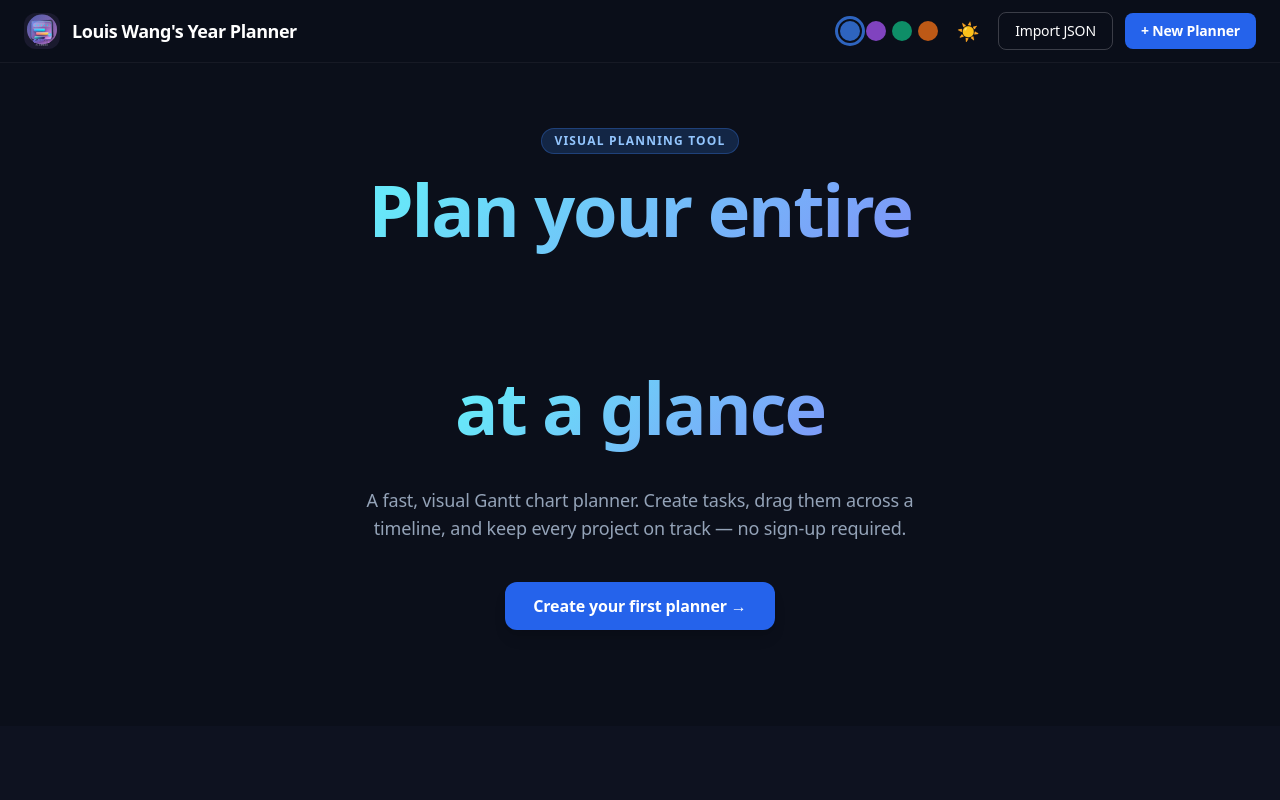
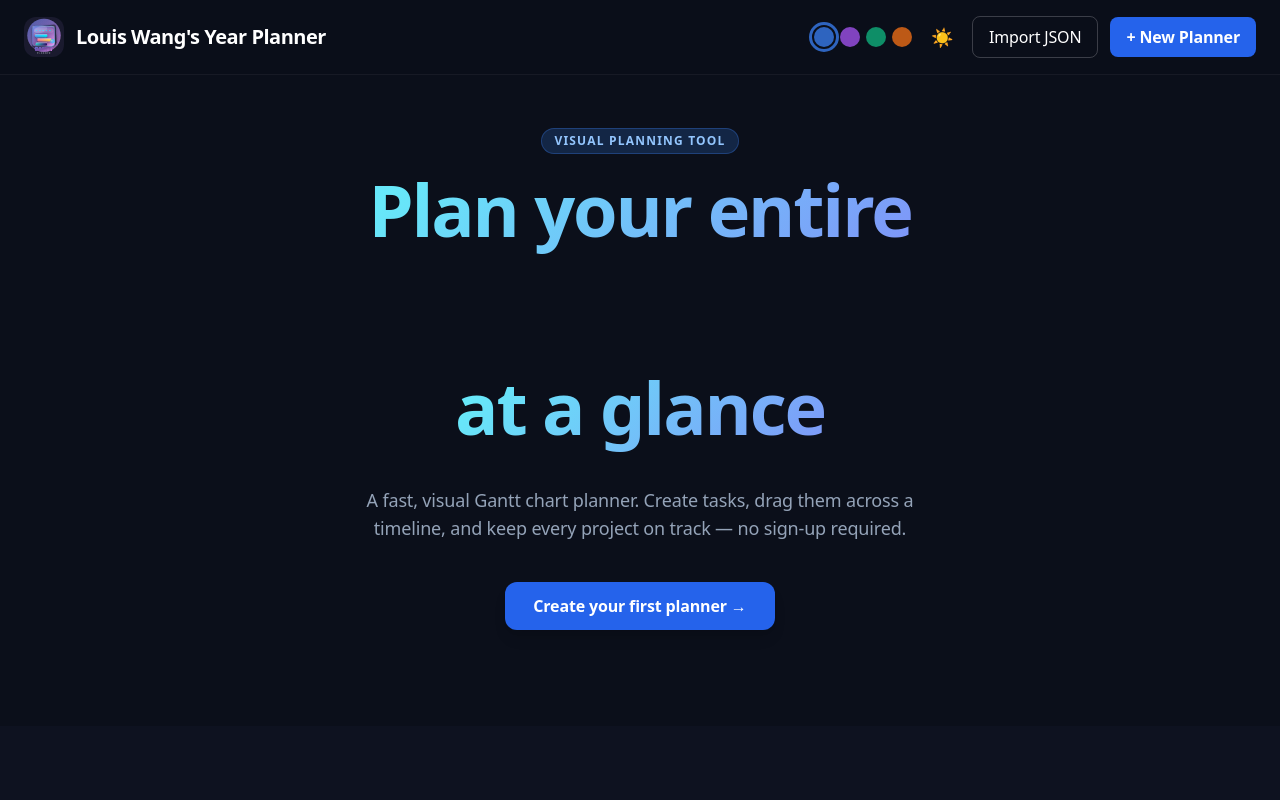
Before and after one commit to Louisw123451/Louis-Wang-s-Year-Planner, a React (Create React App) app: page / in a window 1280 px wide. Shown: the top 800 px of the page. Built offline with nearby package versions, Linux system fonts and the light colour scheme.

Commit message:
Increase navbar font and button sizes

```diff
--- a/src/LandingPage.js
+++ b/src/LandingPage.js
@@ -197,13 +197,13 @@ export default function LandingPage({ onOpen }) {
     <div className={`min-h-screen font-sans transition-colors duration-300 ${isDark ? 'bg-[#0b0f1a] text-white' : 'bg-slate-100 text-slate-900'}`}>
 
       {/* 鈹€鈹€ NAV 鈹€鈹€ */}
-      <nav className={`fixed top-0 inset-x-0 z-50 flex items-center justify-between px-6 py-3 backdrop-blur border-b transition-colors duration-300 ${isDark ? 'bg-[#0b0f1a]/85 border-white/5' : 'bg-white/85 border-slate-200'}`}>
+      <nav className={`fixed top-0 inset-x-0 z-50 flex items-center justify-between px-6 py-4 backdrop-blur border-b transition-colors duration-300 ${isDark ? 'bg-[#0b0f1a]/85 border-white/5' : 'bg-white/85 border-slate-200'}`}>
         {/* Left: logo + title */}
         <div className="flex items-center gap-3">
-          <div className="w-9 h-9 rounded-xl bg-[#1a1a2e] flex items-center justify-center shrink-0 overflow-hidden">
+          <div className="w-10 h-10 rounded-xl bg-[#1a1a2e] flex items-center justify-center shrink-0 overflow-hidden">
             <img src="/gantt-planner-logo.svg" alt="logo" className="w-full h-full object-contain" />
           </div>
-          <span className="font-bold text-lg tracking-tight">Louis Wang's Year Planner</span>
+          <span className="font-bold text-xl tracking-tight">Louis Wang's Year Planner</span>
         </div>
 
         {/* Right: Google Translate + colour dots + theme toggle + action buttons */}
@@ -235,7 +235,7 @@ export default function LandingPage({ onOpen }) {
           </button>
 
           {/* Import */}
-          <label className={`px-4 py-2 rounded-lg text-sm font-medium border cursor-pointer transition ${isDark ? 'border-white/20 hover:bg-white/10' : 'border-slate-300 hover:bg-slate-200'}`}>
+          <label className={`px-4 py-2 rounded-lg text-base font-medium border cursor-pointer transition ${isDark ? 'border-white/20 hover:bg-white/10' : 'border-slate-300 hover:bg-slate-200'}`}>
             <input ref={importRef} type="file" accept=".json" onChange={importFile} className="hidden" />
             Import JSON
           </label>
@@ -244,7 +244,7 @@ export default function LandingPage({ onOpen }) {
           <button
             onClick={() => setShowCreate(true)}
             style={{ backgroundColor: accentCfg.btnBg }}
-            className="px-4 py-2 rounded-lg text-sm font-semibold text-white transition hover:opacity-90"
+            className="px-4 py-2 rounded-lg text-base font-semibold text-white transition hover:opacity-90"
           >
             + New Planner
           </button>
```
